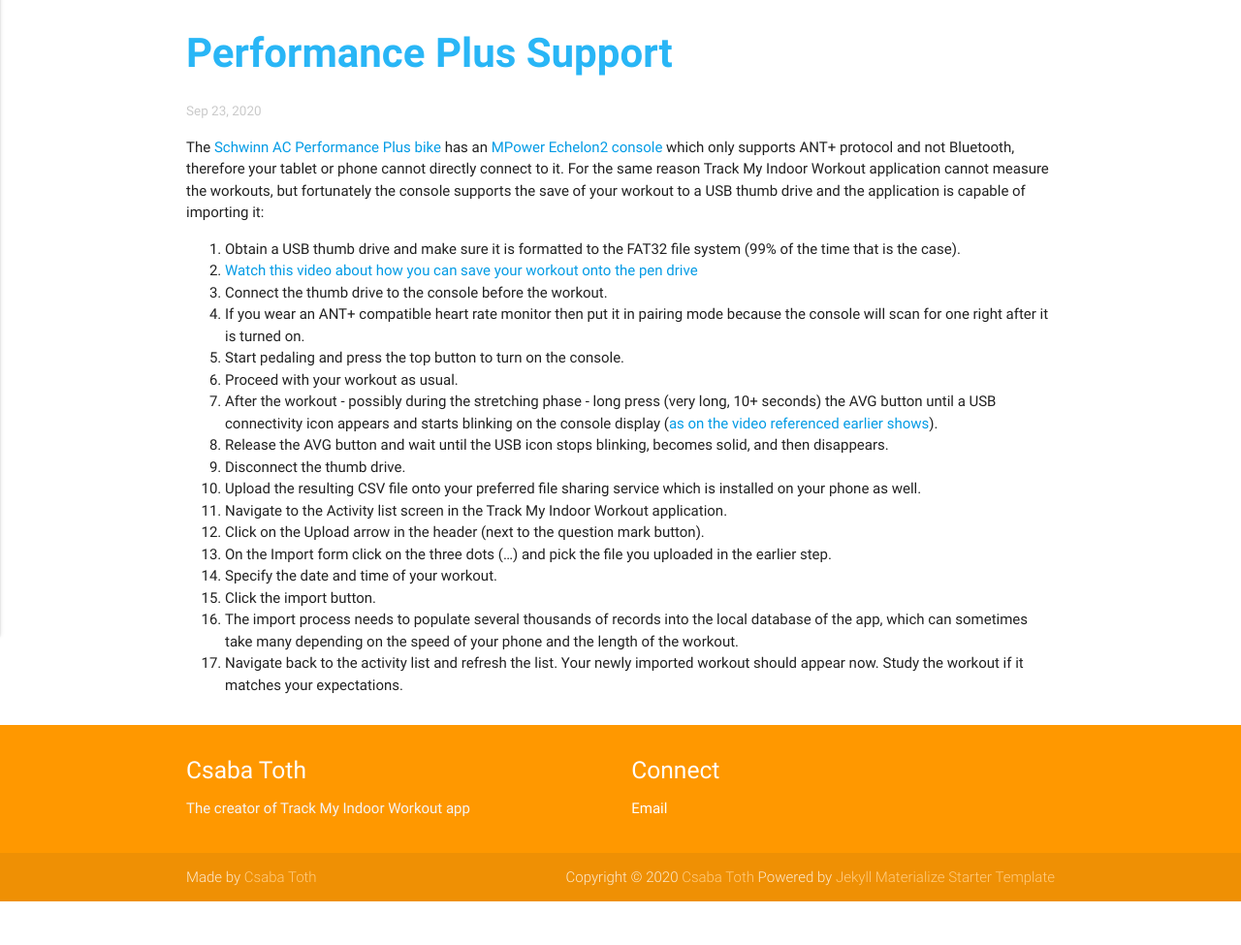
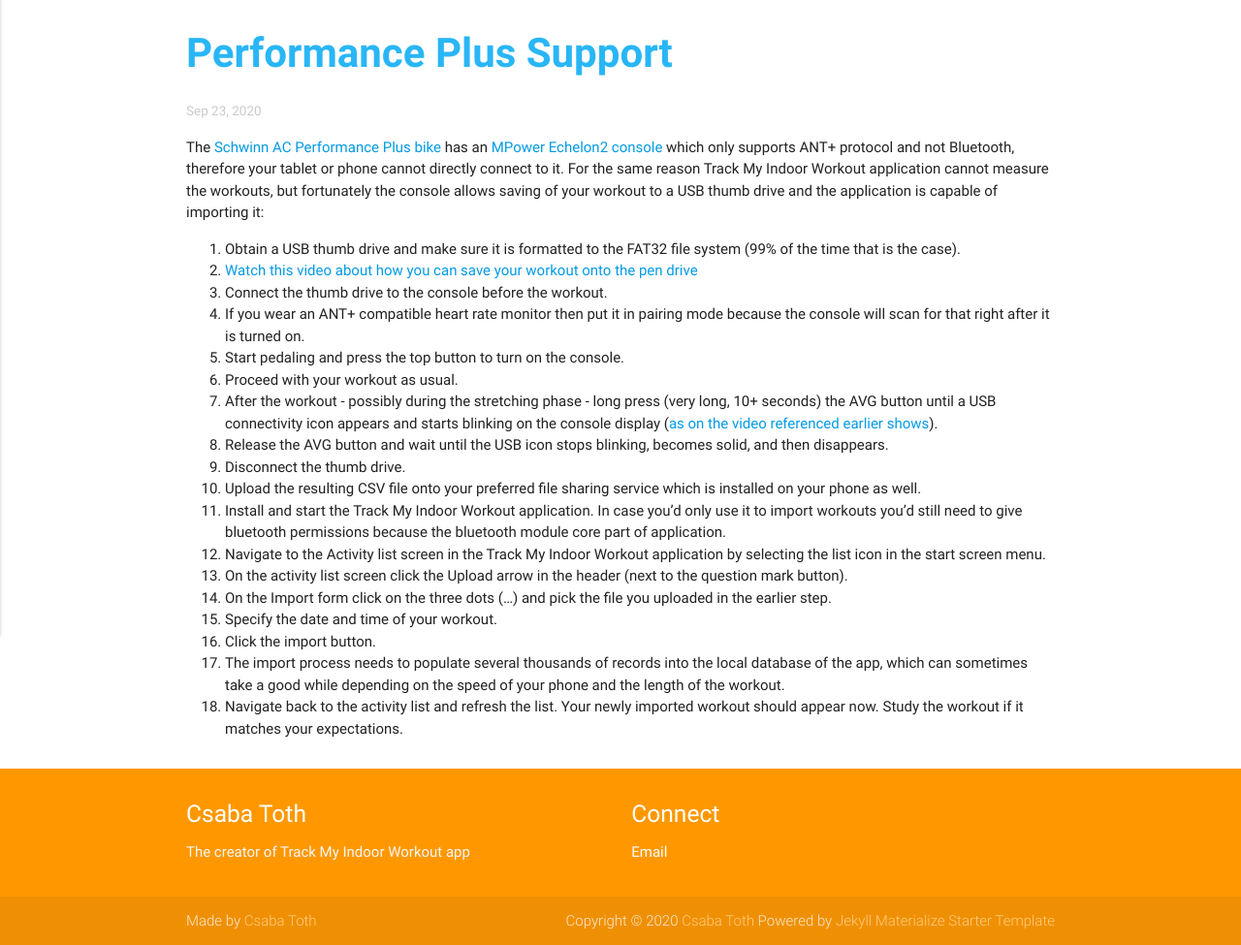
Before and after one commit to TrackMyIndoorWorkout/TrackMyIndoorWorkout.github.io, a Jekyll site: the page built from _posts/2020-09-23-schwinn-ac-performance-plus-support.md, in a window 1280 px wide. Shown: the part 305-1280 px from the top of the page at 97% size. Built offline with Jekyll 4.4.1, drawn with Linux system fonts in a browser that asks for light colours; before the commit the page ends 1235 px from its top, so only the background shows below that; grey boxes are pictures that could not be loaded.

Commit message:
Emphasize bluetooth permissions

```diff
--- a/_posts/2020-09-23-schwinn-ac-performance-plus-support.md
+++ b/_posts/2020-09-23-schwinn-ac-performance-plus-support.md
@@ -3,22 +3,23 @@ layout: post
 title: Schwinn AC Performance Plus Support
 date: 2020-09-23 12:00:00
 ---
-The [Schwinn AC Performance Plus bike](https://www.amazon.com/AC-Performance-Plus-Indoor-Cycle/dp/B002KV942W) has an [MPower Echelon2 console](https://www.amazon.com/Schwinn-MPower-Echelon2-Console-Upgrade/dp/B074TK4NQ2) which only supports ANT+ protocol and not Bluetooth, therefore your tablet or phone cannot directly connect to it. For the same reason Track My Indoor Workout application cannot measure the workouts, but fortunately the console supports the save of your workout to a USB thumb drive and the application is capable of importing it:
+The [Schwinn AC Performance Plus bike](https://www.amazon.com/AC-Performance-Plus-Indoor-Cycle/dp/B002KV942W) has an [MPower Echelon2 console](https://www.amazon.com/Schwinn-MPower-Echelon2-Console-Upgrade/dp/B074TK4NQ2) which only supports ANT+ protocol and not Bluetooth, therefore your tablet or phone cannot directly connect to it. For the same reason Track My Indoor Workout application cannot measure the workouts, but fortunately the console allows saving of your workout to a USB thumb drive and the application is capable of importing it:
 
 0. Obtain a USB thumb drive and make sure it is formatted to the FAT32 file system (99% of the time that is the case).
 1. [Watch this video about how you can save your workout onto the pen drive](https://www.youtube.com/watch?v=ENkHdcV_E70)
 1. Connect the thumb drive to the console before the workout.
-1. If you wear an ANT+ compatible heart rate monitor then put it in pairing mode because the console will scan for one right after it is turned on.
+1. If you wear an ANT+ compatible heart rate monitor then put it in pairing mode because the console will scan for that right after it is turned on.
 1. Start pedaling and press the top button to turn on the console.
 1. Proceed with your workout as usual.
 1. After the workout - possibly during the stretching phase - long press (very long, 10+ seconds) the AVG button until a USB connectivity icon appears and starts blinking on the console display ([as on the video referenced earlier shows](https://www.youtube.com/watch?v=ENkHdcV_E70)).
 1. Release the AVG button and wait until the USB icon stops blinking, becomes solid, and then disappears.
 1. Disconnect the thumb drive.
 1. Upload the resulting CSV file onto your preferred file sharing service which is installed on your phone as well.
-1. Navigate to the Activity list screen in the Track My Indoor Workout application.
-1. Click on the Upload arrow in the header (next to the question mark button).
+1. Install and start the Track My Indoor Workout application. In case you'd only use it to import workouts you'd still need to give bluetooth permissions because the bluetooth module core part of application.
+1. Navigate to the Activity list screen in the Track My Indoor Workout application by selecting the list icon in the start screen menu.
+1. On the activity list screen click the Upload arrow in the header (next to the question mark button).
 1. On the Import form click on the three dots (...) and pick the file you uploaded in the earlier step.
 1. Specify the date and time of your workout.
 1. Click the import button.
-1. The import process needs to populate several thousands of records into the local database of the app, which can sometimes take many depending on the speed of your phone and the length of the workout.
+1. The import process needs to populate several thousands of records into the local database of the app, which can sometimes take a good while depending on the speed of your phone and the length of the workout.
 1. Navigate back to the activity list and refresh the list. Your newly imported workout should appear now. Study the workout if it matches your expectations.
```
Also changed, not shown: _posts/2020-09-24-device-scanning-workaround.md (+1 -0 lines), _posts/2020-09-25-quick-start.md (+2 -1 lines).
